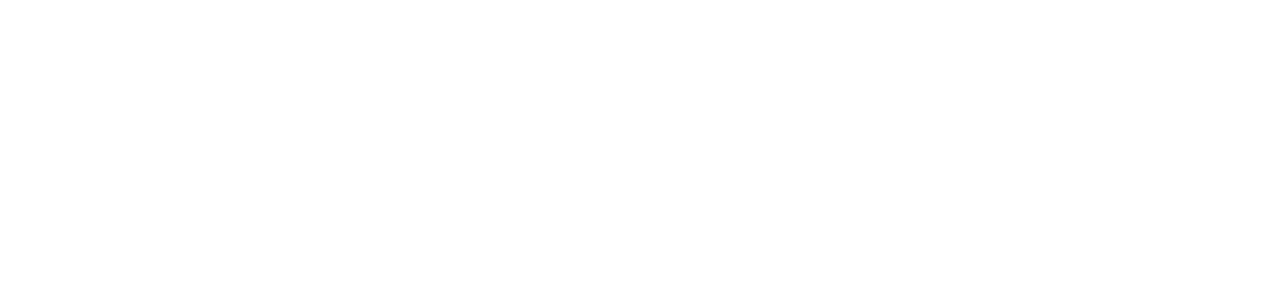
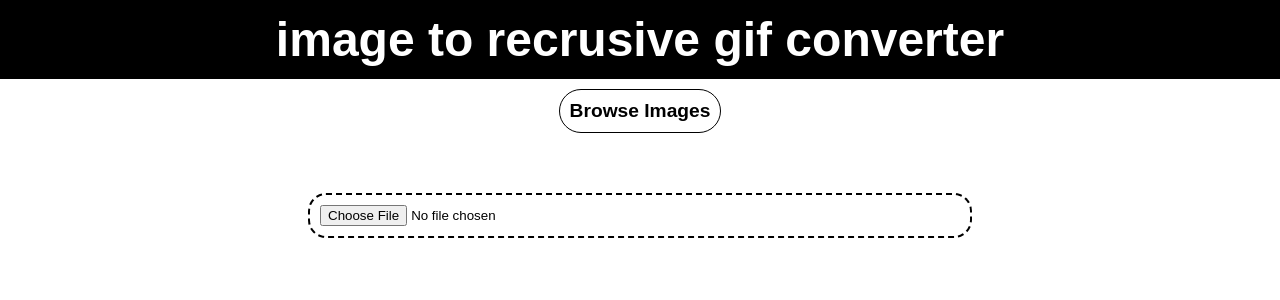
Before and after one commit to BigTail375/infinitegif_front, a React (Create React App) app: page /recrusive in a window 1280 px wide. Before the commit this address had no page. Shown: the top 300 px of the page. Built offline with nearby package versions, Linux system fonts and the light colour scheme; what @ffmpeg/ffmpeg would draw is missing.

Commit message:
update recrusive gif

```diff
--- a/src/App.jsx
+++ b/src/App.jsx
@@ -1,6 +1,6 @@
 import "./App.css";
 import { BrowserRouter, Routes, Route } from "react-router-dom";
-import { Dashboard, Gifconverter} from "./pages";
+import { Dashboard, Gifconverter, RecrusiveGif} from "./pages";
 
 export default function App() {
   return (
@@ -8,6 +8,7 @@
       <Routes>
         <Route path="/" element={<Dashboard />} />
         <Route path="/gif" element={<Gifconverter />}/>
+        <Route path="/recrusive" element={<RecrusiveGif />}/>
       </Routes>
     </BrowserRouter>
   );
--- a/src/components/Header.jsx
+++ b/src/components/Header.jsx
@@ -10,10 +10,10 @@
   font-size: 3em;
 `;
 
-const Header = () => {
+const Header = ({headerText}) => {
   return (
     <div>
-      <H1>video to gif converter</H1>
+      <H1>{headerText}</H1>
     </div>
   );
 };
--- /dev/null
+++ b/src/components/Inputimage.jsx
@@ -0,0 +1,14 @@
+import React from "react";
+import styled from "styled-components";
+
+const Image = styled.img`
+  width: 50%;
+  margin: 20px;
+  border: 1px dashed #045ca3;
+`;
+
+const Inputimage = ({ image }) => {
+  return <Image controls width="250" src={URL.createObjectURL(image)} />;
+};
+
+export default Inputimage;
--- a/src/components/buttons/CButton.jsx
+++ b/src/components/buttons/CButton.jsx
@@ -20,14 +20,18 @@
   }
 `;
 
-const Cbutton = ({isConvert}) => {
+const Cbutton = ({buttonType}) => {
+
   return (
     <div>
       <Btn onClick={() => {
-        if (isConvert) {window.location = '/gif';}
+        if (buttonType == 1) {window.location = '/gif';}
+        else if (buttonType == 2) {window.location = '/recrusive';}
         else {window.location = '/';}
       }}>
-        {isConvert ? "Convert Video to GIF" : "Browse Images"}
+        {buttonType == 1 ? "Convert Video to GIF" : ""}
+        {buttonType == 2 ? "Convert Image to Recrusive Gif" : ""}
+        {buttonType == 3 ? "Browse Images" : ""}
       </Btn>
     </div>
   );
--- a/src/components/index.jsx
+++ b/src/components/index.jsx
@@ -6,7 +6,8 @@
 import Header from './Header';
 import Inputfile from './Inputfile';
 import Inputvideo from './Inputvideo';
+import Inputimage from './Inputimage';
 import Resultimage from './Resultimage';
 import MovieCard from './MovieCard';
 
-export {Button, Dbutton, Ubutton, Cbutton, Header, Inputfile, Inputvideo, Resultimage, MovieCard};
+export {Button, Dbutton, Ubutton, Cbutton, Header, Inputfile, Inputvideo, Inputimage, Resultimage, MovieCard};
--- a/src/pages/dashboard.jsx
+++ b/src/pages/dashboard.jsx
@@ -51,7 +51,10 @@
   return (
     <div className="App">
       <header className="App-header">
-        <Cbutton isConvert={true}/>
+        <div style={{display: 'flex'}}>
+          <Cbutton buttonType={1}/>
+          <Cbutton buttonType={2}/>
+        </div>
         <div className="movieCardContainer">
           {data.length > 1 &&
             data.map((item) => {
--- a/src/pages/gifconverter.jsx
+++ b/src/pages/gifconverter.jsx
@@ -150,9 +150,9 @@
 
   return ready ? (
     <div className="App">
-      <Header />
+      <Header headerText={"video to gif converter"}/>
+      <Cbutton buttonType={3}/>
       {video && <Inputvideo video={video} />}
-      <Cbutton isConvert={false}/>
       <Inputfile setVideo={setVideo} />
       <Button callBack={convertToGif} buttonText={"Convert"}/>
       {gif && <h1>Result</h1>}
--- a/src/pages/index.jsx
+++ b/src/pages/index.jsx
@@ -1,4 +1,4 @@
 import Dashboard from "./dashboard";
 import Gifconverter from "./gifconverter";
-
-export {Dashboard, Gifconverter};
+import RecrusiveGif from "./recrusivegif";
+export {Dashboard, Gifconverter, RecrusiveGif};
--- /dev/null
+++ b/src/pages/recrusivegif.jsx
@@ -0,0 +1,79 @@
+import React, { useState, useEffect } from "react";
+import axios from 'axios';
+import { Button, Dbutton, Cbutton, Header, Inputfile, Inputimage, Resultimage, Ubutton} from "../components";
+
+function RecrusiveGif() {
+  const [image, setImage] = useState(null);
+  const [gifUrl, setGifUrl] = useState(null);
+
+  const handleUpload = async () => {
+    const formData = new FormData();
+    formData.append('file', image);
+
+    try {
+      const response = await axios.post(`http://${process.env.REACT_APP_BACKEND_URL}:5001/recrusivegif`, formData, {
+        headers: { 'Content-Type': 'multipart/form-data' },
+        responseType: 'blob', // Expect a blob in response
+      });
+
+      // Create a URL for the returned image blob
+      const imageBlob = new Blob([response.data]);
+      const imageObjectUrl = URL.createObjectURL(imageBlob);
+      setGifUrl(imageObjectUrl);
+    } catch (error) {
+      console.error('Error uploading image:', error);
+    }
+  }
+
+  const upload = (gif) => {
+    console.log(gif);
+    fetch(gif, {
+      method: "GET",
+      headers: {},
+    })
+    .then((response) => {
+      response.arrayBuffer().then(function (buffer) {
+        console.log(buffer);
+        const blob = new Blob([buffer], { type: "application/octet-stream" });
+
+        // Create FormData and append the Blob
+        const formData = new FormData();
+        formData.append("file", blob, "filename.extension");
+
+        axios.post(`http://${process.env.REACT_APP_BACKEND_URL}:5001/upload`, formData)
+
+        .then((response) => {
+          console.log("Success:", response.data);
+          alert("Success: Image is uploaded!")
+        })
+        .catch((error) => {
+          console.error("Error:", error);
+          alert("Failed: Image is not uploaded!")
+        });
+      });
+    })
+    .catch((err) => {
+      console.log(err);
+    });
+  }
+
+  return (
+    <div className="App">
+      <Header headerText={"image to recrusive gif converter"}/>
+      <Cbutton buttonType={3}/>
+      {image && <Inputimage image={image} />}
+      <Inputfile setVideo={setImage} />
+      {image && <div><Button buttonText={"Convert to recrusive gif"} callBack={handleUpload} /></div>}
+      {image && gifUrl &&
+        <div style={{margin: '20px'}}><Resultimage gif={gifUrl} /></div>
+      }
+      {image && gifUrl &&
+        <div style={{display: 'flex'}}>
+          <Ubutton gif={gifUrl} upload={upload} innerText={"Upload"}/>
+        </div>
+      }
+    </div>
+  );
+}
+
+export default RecrusiveGif;
```
